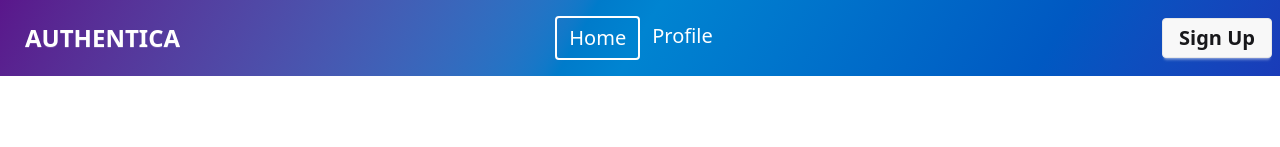
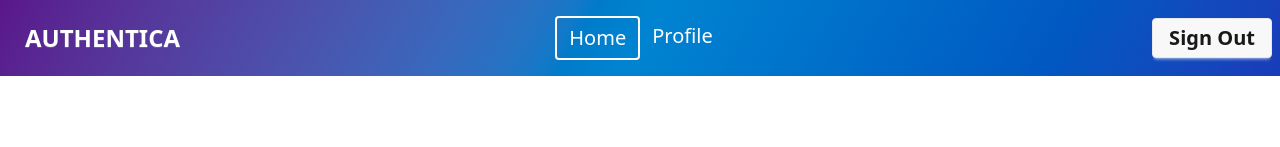
Before and after one commit to AtikHasan16/All-firebase-authentication, a React (Vite) app: page / in a window 1280 px wide. Shown: the top 147 px of the page. Built offline with nearby package versions, Linux system fonts and the light colour scheme; no server answers; sample sign-in values are in the browser's storage.

Commit message:
added profile comp and private route setup

```diff
--- /dev/null
+++ b/src/Components/Loading.jsx
@@ -0,0 +1,14 @@
+import React from "react";
+
+const Loading = () => {
+  return (
+    <div>
+      <div class="spinner-3 w-10 h-10 rounded-full bg-gray-800 relative">
+        <div class="absolute w-full h-full bg-gray-800 rounded-full animate-ping"></div>
+        <div class="absolute w-full h-full bg-gray-800 rounded-full animate-ping delay-200"></div>
+      </div>
+    </div>
+  );
+};
+
+export default Loading;
--- a/src/Components/Navbar.jsx
+++ b/src/Components/Navbar.jsx
@@ -1,9 +1,25 @@
-import React from "react";
+import React, { useContext } from "react";
 import Container from "./Container";
 import { Link, NavLink } from "react-router";
 import { AiOutlineMenuFold } from "react-icons/ai";
 
+import { AuthContext } from "../Contexts/AuthContext";
+import { toast } from "react-toastify";
+
 const Navbar = () => {
+  const { currentUser, logOutUser } = useContext(AuthContext);
+  // console.log(currentUser);
+  const handleSignOut = () => {
+    logOutUser()
+      .then(() => {
+        // console.log(res);
+
+        toast.success("Successfully logged out");
+      })
+      .catch((err) => {
+        toast.error(err.code);
+      });
+  };
   const links = (
     <>
       <li>
@@ -15,6 +31,7 @@ const Navbar = () => {
         </NavLink>
       </li>
       <li>
+        {" "}
         <NavLink to={"/profile"}>Profile</NavLink>
       </li>
     </>
@@ -42,9 +59,19 @@ const Navbar = () => {
           <ul className="menu menu-horizontal px-1 text-xl">{links}</ul>
         </div>
         <div className="navbar-end">
-          <Link to={"/registration"} className="btn text-xl">
-            Sign Up
-          </Link>
+          {currentUser ? (
+            <button
+              onClick={() => handleSignOut()}
+              type="button"
+              className="btn text-xl"
+            >
+              Sign Out
+            </button>
+          ) : (
+            <Link to={"/login"} className="btn text-xl">
+              Sign In
+            </Link>
+          )}
         </div>
       </Container>
     </div>
--- a/src/Contexts/AuthProvider.jsx
+++ b/src/Contexts/AuthProvider.jsx
@@ -1,28 +1,65 @@
-import React from "react";
+import React, { useEffect, useState } from "react";
 import { AuthContext } from "./AuthContext";
 import { auth } from "../Config/firebase.config";
 import {
   createUserWithEmailAndPassword,
+  deleteUser,
   GoogleAuthProvider,
+  onAuthStateChanged,
   signInWithEmailAndPassword,
   signInWithPopup,
+  signOut,
 } from "firebase/auth";
+import Loading from "../Components/Loading";
+// import { Link, useNavigate } from "react-router";
 
 const AuthProvider = ({ children }) => {
+  //   const [loading, setLoading] = useState(false);
+  const [currentUser, setCurrentUser] = useState(null);
+  //   const navigate = useNavigate();
+  //   if (currentUser) {
+  //     return navigate("login");
+  //   }
   const createNewUser = (email, password) => {
+    // setLoading(true);
     return createUserWithEmailAndPassword(auth, email, password);
   };
 
   const signInUser = (email, password) => {
+    // setLoading(true);
     return signInWithEmailAndPassword(auth, email, password);
   };
   const signInWIthGoogle = (provider) => {
     return signInWithPopup(auth, provider);
   };
+
+  useEffect(() => {
+    const unsubscribe = onAuthStateChanged(auth, (user) => {
+      if (user) {
+        setCurrentUser(user);
+        console.log(user);
+      } else {
+        console.log(user);
+      }
+    });
+    return () => unsubscribe();
+  }, []);
+  const logOutUser = () => {
+    setCurrentUser(null);
+    return signOut(auth);
+  };
+
+  const deleteUserData = () => {
+    return deleteUser(auth.currentUser);
+  };
+
   const userInformation = {
     createNewUser,
     signInUser,
     signInWIthGoogle,
+    currentUser,
+    logOutUser,
+    deleteUserData,
   };
   return <AuthContext value={userInformation}>{children}</AuthContext>;
 };
--- a/src/Pages/Login.jsx
+++ b/src/Pages/Login.jsx
@@ -9,6 +9,7 @@ import { GoEyeClosed } from "react-icons/go";
 const provider = new GoogleAuthProvider();
 const Login = () => {
   const { signInUser, signInWIthGoogle } = useContext(AuthContext);
+  //   const [user, setUser] = useState(null);
   //   console.log(signInUser);
   const [showPass, setShowPass] = useState(false);
 
@@ -25,8 +26,8 @@ const Login = () => {
     }
 
     signInUser(email, password)
-      .then((res) => {
-        console.log(res);
+      .then(() => {
+        // setUser(res.user);
         toast.success("Successfully Logged In", {
           position: "top-center",
           autoClose: 5000,
--- a/src/Pages/Profile.jsx
+++ b/src/Pages/Profile.jsx
@@ -1,7 +1,55 @@
-import React from "react";
+import React, { useContext } from "react";
+import { AuthContext } from "../Contexts/AuthContext";
+import Container from "../Components/Container";
+import { toast } from "react-toastify";
 
 const Profile = () => {
-  return <div>Profile</div>;
+  const { currentUser, deleteUserData } = useContext(AuthContext);
+  const { displayName, email, reloadUserInfo, photoURL } = currentUser || {};
+
+  const handleDelete = () => {
+    deleteUserData()
+      .then(() => {
+        toast.success("successfully deleted the Account");
+      })
+      .catch((err) => {
+        toast.error(err.code);
+      });
+  };
+
+  return (
+    <Container className="p-5">
+      <div>
+        <div className="bg-gray-800  p-10  w-full  rounded-2xl overflow-hidden mx-auto mt-4">
+          <div className="flex flex-col items-center">
+            <img
+              src={photoURL || "https://readymadeui.com/team-5.webp"}
+              className="w-60 h-60 rounded-full object-cover"
+            />
+            <div className="mt-6 text-center">
+              <h3 className="text-xl text-white font-semibold">
+                Name: {displayName}
+              </h3>
+              <h3 className="text-xl text-white font-semibold">
+                Email: {email}
+              </h3>
+              <p className="text-slate-300 text-base mt-3 leading-relaxed">
+                {reloadUserInfo?.lastRefreshAt}
+              </p>
+            </div>
+          </div>
+          <div className="text-center">
+            <button
+              onClick={() => handleDelete()}
+              className="btn rounded-xl btn-xl  mt-10"
+            >
+              Delete Account
+            </button>
+          </div>
+        </div>
+      </div>
+    </Container>
+  );
 };
 
 export default Profile;
--- a/src/Pages/Registration.jsx
+++ b/src/Pages/Registration.jsx
@@ -15,6 +15,8 @@ import { PiEyeClosedBold } from "react-icons/pi";
 
 const Registration = () => {
   const { createNewUser } = useContext(AuthContext);
+
+
   const [showPass, setShowPass] = useState(false);
   const handleRegistration = (e) => {
     e.preventDefault();
--- /dev/null
+++ b/src/Routers/PrivateRoutes.jsx
@@ -0,0 +1,15 @@
+import React, { useContext } from "react";
+import { AuthContext } from "../Contexts/AuthContext";
+import { Navigate } from "react-router";
+
+const PrivateRoutes = ({ children }) => {
+  const { currentUser } = useContext(AuthContext);
+
+  if (currentUser) {
+    return children;
+  }
+
+  return <Navigate to={"/login"}></Navigate>;
+};
+
+export default PrivateRoutes;
--- a/src/Routers/Routes.jsx
+++ b/src/Routers/Routes.jsx
@@ -5,6 +5,7 @@ import Profile from "../Pages/Profile";
 import Registration from "../Pages/Registration";
 import Login from "../Pages/Login";
 import AuthProvider from "../Contexts/AuthProvider";
+import PrivateRoutes from "./PrivateRoutes";
 
 const router = createBrowserRouter([
   {
@@ -12,22 +13,21 @@ const router = createBrowserRouter([
     element: <Root></Root>,
     children: [
       { index: true, path: "/", element: <Home></Home> },
-      { path: "profile", element: <Profile></Profile> },
       {
-        path: "registration",
+        path: "profile",
         element: (
-          <AuthProvider>
-            <Registration></Registration>
-          </AuthProvider>
+          <PrivateRoutes>
+            <Profile></Profile>
+          </PrivateRoutes>
         ),
       },
       {
+        path: "registration",
+        element: <Registration></Registration>,
+      },
+      {
         path: "login",
-        element: (
-          <AuthProvider>
-            <Login></Login>
-          </AuthProvider>
-        ),
+        element: <Login></Login>,
       },
     ],
   },
--- a/src/main.jsx
+++ b/src/main.jsx
@@ -6,12 +6,15 @@ import { RouterProvider } from "react-router";
 import router from "./Routers/Routes.jsx";
 import Root from "./Layouts/Root.jsx";
 import { ToastContainer } from "react-toastify";
+import AuthProvider from "./Contexts/AuthProvider.jsx";
 
 createRoot(document.getElementById("root")).render(
   <StrictMode>
-    <RouterProvider router={router}>
-      <App></App>
-    </RouterProvider>
+    <AuthProvider>
+      <RouterProvider router={router}>
+        <App></App>
+      </RouterProvider>
+    </AuthProvider>
     <ToastContainer></ToastContainer>
   </StrictMode>
 );
```
